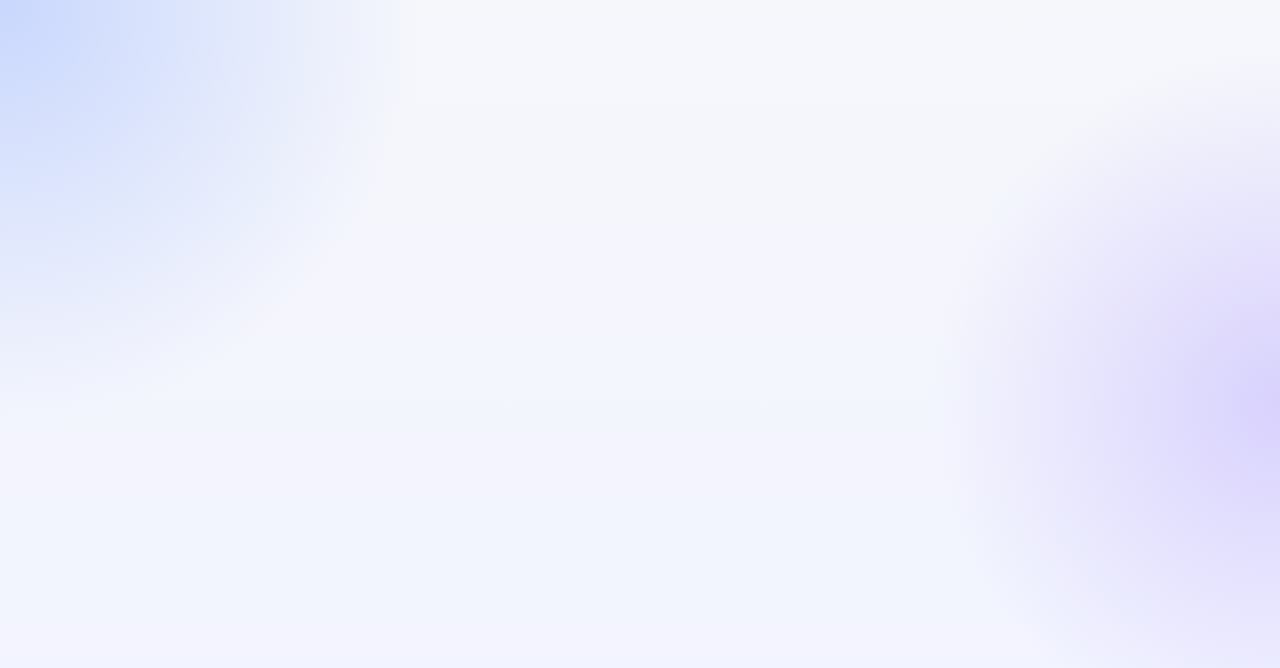
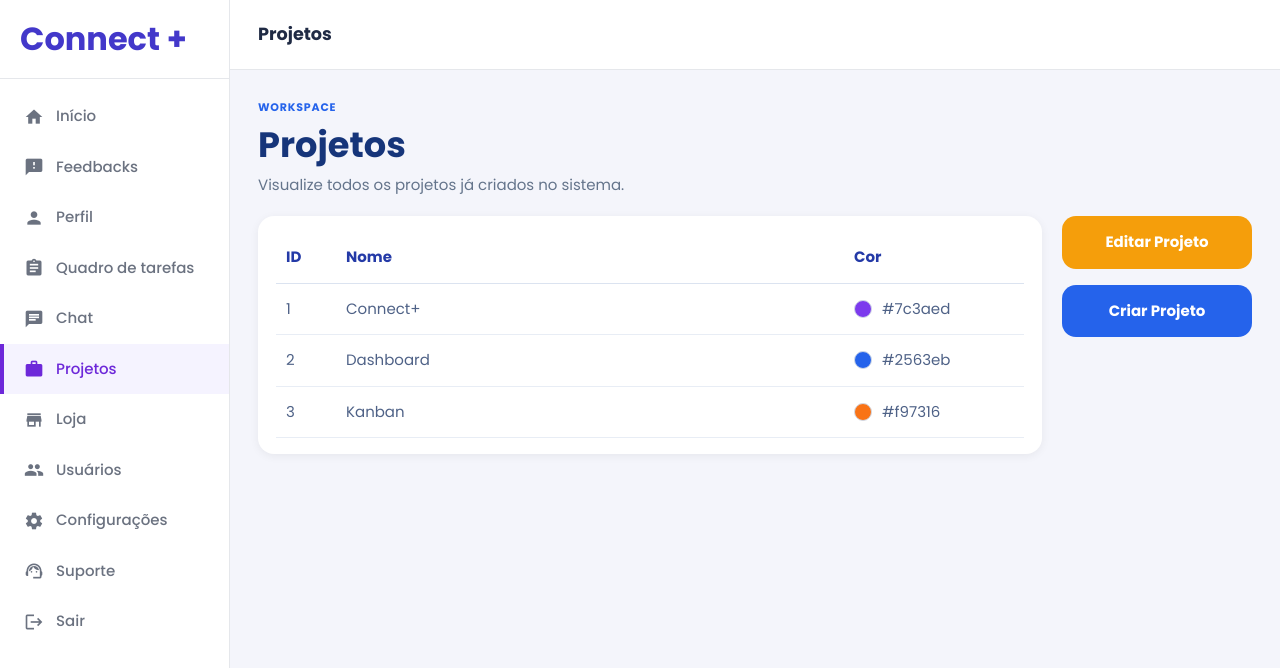
Before and after one commit to Savio123d/Connect-Plus, an Angular app in the folder Projeto/Front-End/connect-plus/: page /projetos in a window 1280 px wide. Before the commit this address led to /. Shown: the top 668 px of the page. Built offline with nearby package versions, Linux system fonts and the light colour scheme.

Commit message:
CON-49-Criar-Interface-de-Listagem-de-Projetos

```diff
--- a/Projeto/Front-End/connect-plus/src/app/app.routes.ts
+++ b/Projeto/Front-End/connect-plus/src/app/app.routes.ts
@@ -33,5 +33,12 @@ export const routes: Routes = [
       import('./pages/usuarios/usuarios').then(
         (module) => module.Usuarios,
       ),
+  },
+    {
+        path: 'projetos',
+    loadComponent: () =>
+      import('./pages/projetos/projetos').then(
+        (module) => module.projetos,
+      ),
   }
 ];
--- /dev/null
+++ b/Projeto/Front-End/connect-plus/src/app/pages/projetos/projetos.css
@@ -0,0 +1,182 @@
+:host {
+  display: block;
+}
+
+.layout-dashboard {
+  display: flex;
+  min-height: 100vh;
+  background: #f4f5fb;
+}
+
+.area-dashboard {
+  flex: 1;
+  display: flex;
+  flex-direction: column;
+  background: #f4f5fb;
+}
+
+.topo-dashboard {
+  height: 70px;
+  background: #ffffff;
+  border-bottom: 1px solid #e5e7eb;
+  display: flex;
+  align-items: center;
+  padding: 0 28px;
+}
+
+.topo-dashboard h1 {
+  margin: 0;
+  font-size: 1.1rem;
+  font-weight: 700;
+  color: #1f2a44;
+}
+
+.conteudo-dashboard {
+  flex: 1;
+  padding: 24px 28px;
+}
+
+.projetos-header {
+  margin-bottom: 20px;
+}
+
+.projetos-tag {
+  display: inline-block;
+  margin-bottom: 8px;
+  font-size: 11px;
+  font-weight: 700;
+  color: #2563eb;
+  letter-spacing: 0.8px;
+  text-transform: uppercase;
+}
+
+.projetos-titulo {
+  margin: 0;
+  font-size: 2.2rem;
+  font-weight: 700;
+  color: #16357a;
+}
+
+.projetos-subtitulo {
+  margin-top: 8px;
+  margin-bottom: 0;
+  font-size: 15px;
+  color: #64748b;
+}
+
+.projetos-layout {
+  display: flex;
+  gap: 20px;
+  align-items: flex-start;
+}
+
+.projetos-card {
+  flex: 1;
+  background: #ffffff;
+  border-radius: 16px;
+  box-shadow: 0 2px 10px rgba(0, 0, 0, 0.06);
+  padding: 16px 18px;
+  min-width: 0;
+}
+
+.projetos-table-header,
+.projetos-row {
+  display: grid;
+  grid-template-columns: 60px 1fr 160px;
+  align-items: center;
+  padding: 14px 10px;
+}
+
+.projetos-table-header {
+  font-size: 15px;
+  font-weight: 700;
+  color: #243aa7;
+  border-bottom: 1px solid #dbe3f0;
+}
+
+.projetos-row {
+  font-size: 15px;
+  color: #4f6287;
+  border-bottom: 1px solid #e8edf5;
+  cursor: pointer;
+  transition: background 0.2s ease-in-out;
+}
+
+.projetos-row:hover {
+  background: rgba(124, 86, 255, 0.05);
+  border-radius: 10px;
+}
+
+.projetos-row.selecionado {
+  background: rgba(124, 86, 255, 0.08);
+  border-radius: 10px;
+}
+
+.cor-info {
+  display: flex;
+  align-items: center;
+  gap: 10px;
+}
+
+.cor-bolinha {
+  width: 18px;
+  height: 18px;
+  border-radius: 50%;
+  border: 1px solid #d1d9e6;
+  flex-shrink: 0;
+}
+
+.acoes-laterais {
+  width: 190px;
+  min-width: 190px;
+  display: flex;
+  flex-direction: column;
+  gap: 16px;
+}
+
+.btn-editar,
+.btn-criar {
+  width: 100%;
+  border: none;
+  border-radius: 14px;
+  padding: 15px 12px;
+  font-size: 15px;
+  font-weight: 700;
+  color: #ffffff;
+  cursor: pointer;
+  transition: 0.2s ease-in-out;
+}
+
+.btn-editar {
+  background: #f59e0b;
+}
+
+.btn-editar:hover {
+  background: #dd8d09;
+}
+
+.btn-criar {
+  background: #2563eb;
+}
+
+.btn-criar:hover {
+  background: #1d4ed8;
+}
+
+@media (max-width: 1100px) {
+  .projetos-layout {
+    flex-direction: column;
+  }
+
+  .acoes-laterais {
+    width: 100%;
+    min-width: 0;
+    flex-direction: row;
+    gap: 12px;
+  }
+
+  .btn-editar,
+  .btn-criar {
+    flex: 1;
+  }
+}
--- /dev/null
+++ b/Projeto/Front-End/connect-plus/src/app/pages/projetos/projetos.html
@@ -0,0 +1,56 @@
+<div class="layout-dashboard">
+  <app-sidebar></app-sidebar>
+
+  <section class="area-dashboard">
+    <header class="topo-dashboard">
+      <h1>Projetos</h1>
+    </header>
+
+    <main class="conteudo-dashboard">
+      <div class="projetos-header">
+        <span class="projetos-tag">WORKSPACE</span>
+        <h2 class="projetos-titulo">Projetos</h2>
+        <p class="projetos-subtitulo">
+          Visualize todos os projetos já criados no sistema.
+        </p>
+      </div>
+
+      <div class="projetos-layout">
+        <section class="projetos-card">
+          <div class="projetos-table-header">
+            <span>ID</span>
+            <span>Nome</span>
+            <span>Cor</span>
+          </div>
+
+          <div
+            class="projetos-row"
+            *ngFor="let projeto of projetos"
+            [class.selecionado]="projetoSelecionado?.id === projeto.id"
+            (click)="selecionarProjeto(projeto)"
+          >
+            <span>{{ projeto.id }}</span>
+            <span>{{ projeto.nome }}</span>
+            <span class="cor-info">
+              <span
+                class="cor-bolinha"
+                [style.backgroundColor]="projeto.cor"
+              ></span>
+              {{ projeto.cor }}
+            </span>
+          </div>
+        </section>
+
+        <aside class="acoes-laterais">
+          <button class="btn-editar" (click)="editarProjeto()">
+            Editar Projeto
+          </button>
+
+          <button class="btn-criar" (click)="criarProjeto()">
+            Criar Projeto
+          </button>
+        </aside>
+      </div>
+    </main>
+  </section>
+</div>
--- /dev/null
+++ b/Projeto/Front-End/connect-plus/src/app/pages/projetos/projetos.ts
@@ -0,0 +1,44 @@
+import { Component } from '@angular/core';
+import { CommonModule } from '@angular/common';
+import{Sidebar} from '../../components/sidebar/sidebar';
+
+
+interface Projeto {
+  id: number;
+  nome: string;
+  cor: string;
+}
+
+@Component({
+  selector: 'app-projetos',
+  standalone: true,
+  imports: [Sidebar, CommonModule],
+  templateUrl: './projetos.html',
+  styleUrl: './projetos.css'
+})
+export class projetos {
+  projetos: Projeto[] = [
+    { id: 1, nome: 'Connect+', cor: '#7c3aed' },
+    { id: 2, nome: 'Dashboard', cor: '#2563eb' },
+    { id: 3, nome: 'Kanban', cor: '#f97316' }
+  ];
+
+  projetoSelecionado: Projeto | null = null;
+
+  selecionarProjeto(projeto: Projeto): void {
+    this.projetoSelecionado = projeto;
+  }
+
+  criarProjeto(): void {
+    alert('Aqui você pode abrir a tela ou modal de criar projeto.');
+  }
+
+  editarProjeto(): void {
+    if (!this.projetoSelecionado) {
+      alert('Selecione um projeto para editar.');
+      return;
+    }
+
+    alert(`Editando projeto: ${this.projetoSelecionado.nome}`);
+  }
+}
```
Also changed, not shown: Projeto/Front-End/connect-plus/src/app/pages/dashboard/dashboard.ts (line endings or trailing spaces), 2 other files (tests, documents, lock files or other folders).
